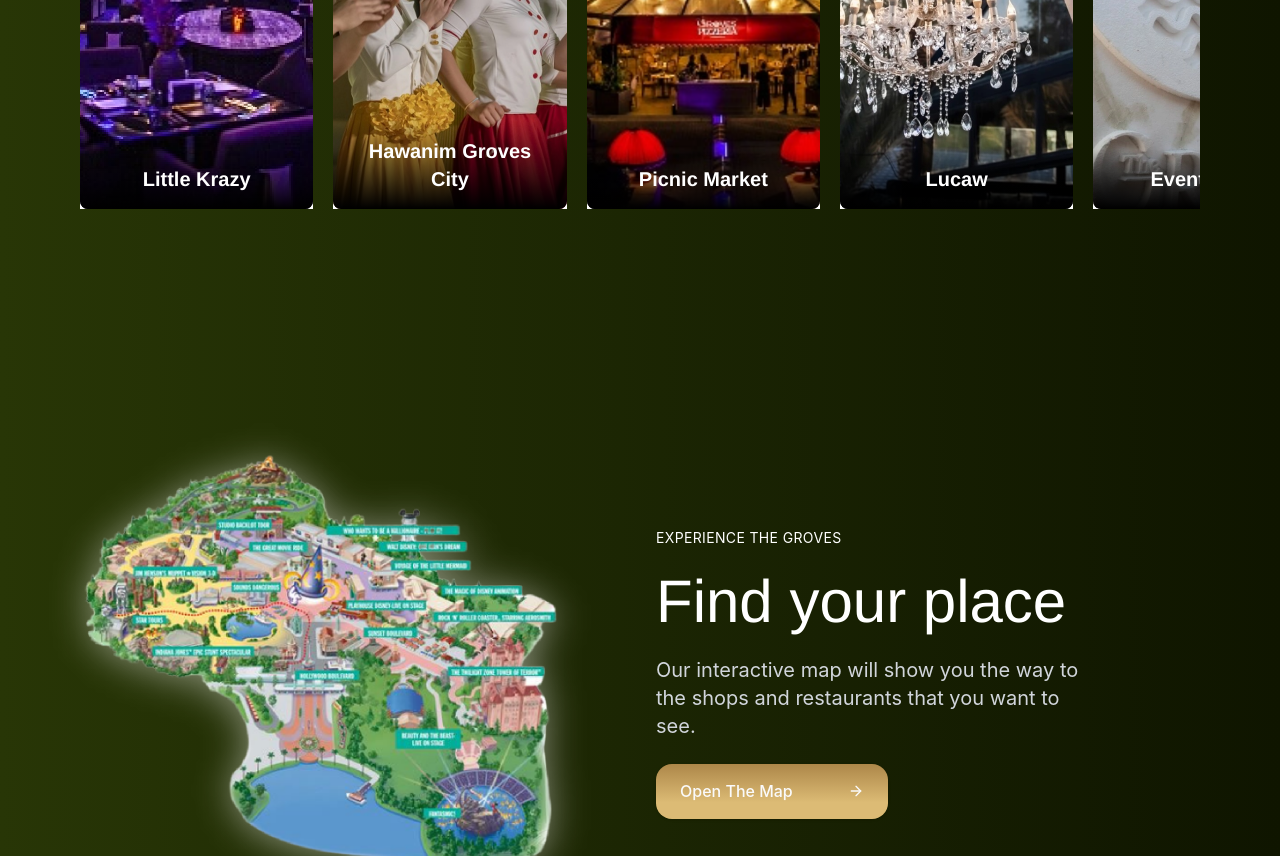
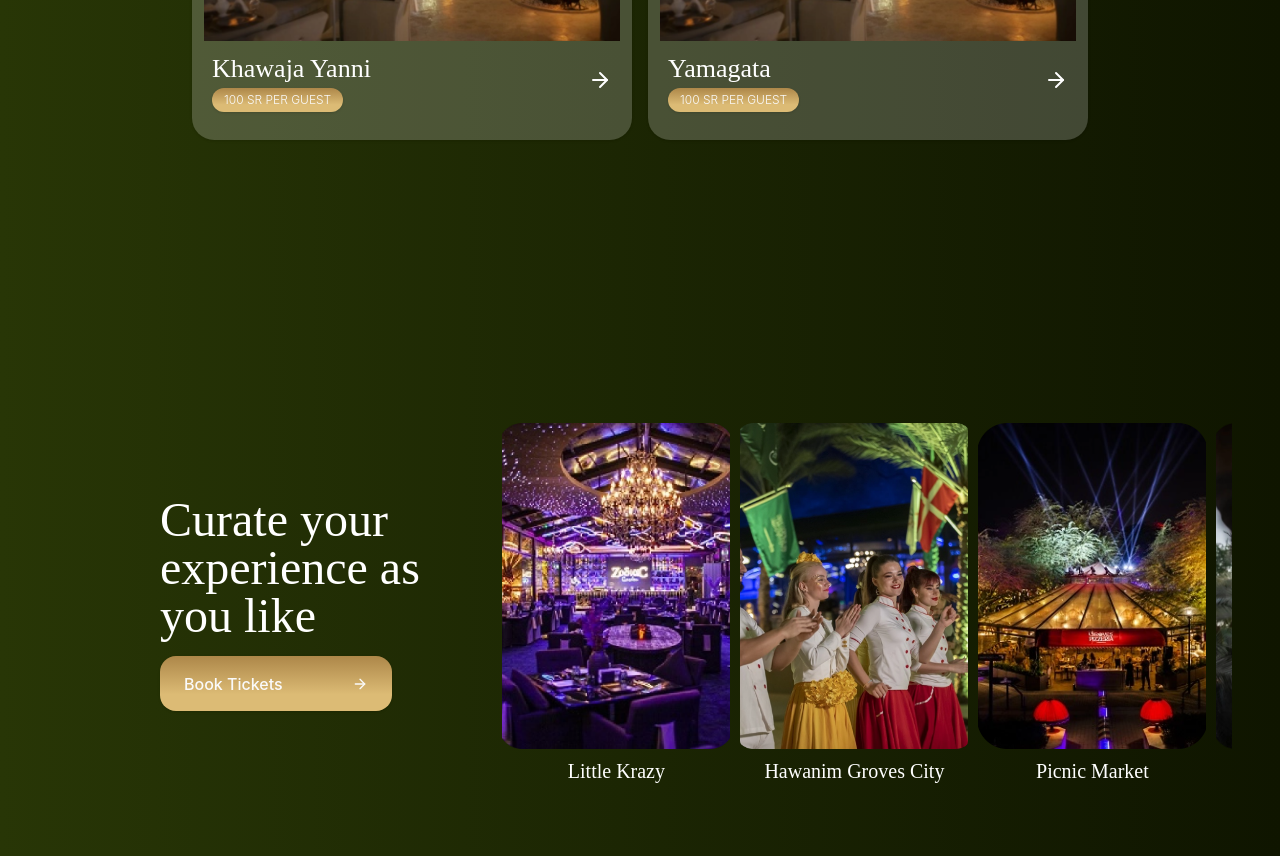
Before and after one commit to BishamKhan/The-Groove-Park, a Next.js app: page / in a window 1280 px wide. Shown: the part 3360-4216 px from the top of the page. Built offline with nearby package versions, Linux system fonts and the light colour scheme.

Commit message:
carousel fixes

```diff
--- /dev/null
+++ b/src/app/experience/page.tsx
@@ -0,0 +1,35 @@
+import Carousel from "@/components/carousel";
+import { Button } from "@/components/ui/button";
+import { ArrowRight } from "lucide-react";
+import React from "react";
+
+const Experience = () => {
+  return (
+    <div className=" min-h-screen text-white p-8 md:pl-40 flex flex-col md:flex-row items-center justify-between">
+      <div className="md:w-[30%] mb-8 md:mb-0">
+        <h1 className="text-3xl md:text-5xl font-primaryFont mb-4">
+          Curate your experience as you like
+        </h1>
+        <Button
+          style={{
+            border: "none",
+            borderRadius: "16px",
+            textAlign: "center",
+            background:
+              "linear-gradient(180deg, rgba(173,135,73,1) 0%, rgba(220,187,117,1) 70%)",
+          }}
+          className="py-2 px-6 w-[216px] h-[50px] md:w-[232px] md:h-[55px] rounded-full inline-flex justify-between items-center space-x-2 hover:bg-opacity-90 transition-colors"
+        >
+          <span className="text-[16px] font-secondaryFont ">Book Tickets</span>
+          <ArrowRight className="w-6 h-6" />
+        </Button>
+      </div>
+
+      <div className="md:w-[70%] ">
+        <Carousel />
+      </div>
+    </div>
+  );
+};
+
+export default Experience;
--- a/src/app/globals.css
+++ b/src/app/globals.css
@@ -13,6 +13,14 @@
   .text-balance {
     text-wrap: balance;
   }
+}
+
+.hideScroll {
+  scrollbar-width: none; /* For Firefox */
+}
+
+.hideScroll::-webkit-scrollbar {
+  display: none; /* For Chrome, Safari, and Edge */
 }
 
 @layer base {
--- a/src/app/page.tsx
+++ b/src/app/page.tsx
@@ -6,16 +6,18 @@
 import ParkAttractions from "./parkAttractions";
 import ParkMap from "./map/page";
 import Footer from "@/components/footer";
+import Experience from "./experience/page";
 
 export default function Home() {
   return (
     <div className="bg-gradient-to-r from-[#283606] to-[#0f1500]">
-    <LandingPage/>
-    <About/>
-    <Cuisine/>
-    <ParkAttractions/>
-    <ParkMap/>
-    <Footer/>
+      <LandingPage />
+      <About />
+      <ParkAttractions />
+      <Cuisine />
+      <Experience />
+      <ParkMap />
+      <Footer />
     </div>
   );
 }
--- a/src/app/parkAttractions/index.tsx
+++ b/src/app/parkAttractions/index.tsx
@@ -15,8 +15,8 @@
 
 const ParkAttractions = () => {
   return (
-    <div className="min-h-screen text-white p-4 sm:p-8 md:p-12 lg:p-16">
-      <div className="grid grid-cols-2">
+    <div className="min-h-screen text-white pl-4 sm:p-8 md:p-12 lg:px-16 lg:pl-36">
+      <div className="grid grid-cols-1 md:grid-cols-2">
         <p className="text-[32px] text-[#fff] font-primaryFont ">
           Book general access ticket and enjoy the attractions for free
         </p>
--- a/src/components/carousel/index.tsx
+++ b/src/components/carousel/index.tsx
@@ -1,21 +1,14 @@
 "use client";
-import React, { useCallback, useEffect, useState } from "react";
-import useEmblaCarousel from "embla-carousel-react";
-import { WheelGesturesPlugin } from "embla-carousel-wheel-gestures";
-import { Card, CardContent } from "@/components/ui/card";
-import { ChevronLeft, ChevronRight } from "lucide-react";
+import React from "react";
 
-// Import Swiper React components
 import { Swiper, SwiperSlide } from "swiper/react";
 
-// Import Swiper styles
 import "swiper/css";
 import "swiper/css/pagination";
 
 import "./styles.css";
 
-// import required modules
-import { Pagination, Navigation  } from "swiper/modules";
+import { Pagination, Navigation } from "swiper/modules";
 import Image from "next/image";
 
 const carouselData = [
@@ -36,9 +29,6 @@
         <Swiper
           slidesPerView={4}
           spaceBetween={20}
-        // pagination={{
-        //   clickable: true,
-        // }}
           navigation={true}
           modules={[Pagination, Navigation]}
           className="mySwiper"
@@ -58,29 +48,33 @@
             },
             768: {
               slidesPerView: 3.5,
-            spaceBetween: 20,
+              spaceBetween: 10,
             },
             1024: {
               slidesPerView: 4.5,
-            spaceBetween: 20,
+              spaceBetween: 10,
             },
           }}
         >
           {carouselData.map((item, index) => (
-          <SwiperSlide key={index}>
-            <div className="w-full h-[526px] relative overflow-hidden rounded-lg">
+            <>
+            <SwiperSlide
+              className="!w-[228px] !h-[362px] flex flex-col items-center rounded-lg !bg-transparent"
+              key={index}
+            >
+              <div className="w-full h-[100%] relative overflow-hidden rounded-lg">
                 <Image
                   src={item.image}
                   alt={item.title}
                   layout="fill"
                   objectFit="cover"
-                // className="transition-transform duration-300 ease-in-out hover:scale-110"
                 />
-              <div className="absolute bottom-0 left-0 right-0 bg-gradient-to-t from-black to-transparent p-4">
-                <h3 className="text-white text-xl font-bold">{item.title}</h3>
               </div>
-            </div>
+              <h3 className="text-white font-primaryFont text-xl mt-2">
+                {item.title}
+              </h3>
             </SwiperSlide>
+            </>
           ))}
         </Swiper>
       </div>
```
Also changed, not shown: public/assets/carousel1-.png (added), public/assets/carousel3-.png (added). Lines whose indentation alone changed are shown as unchanged.
